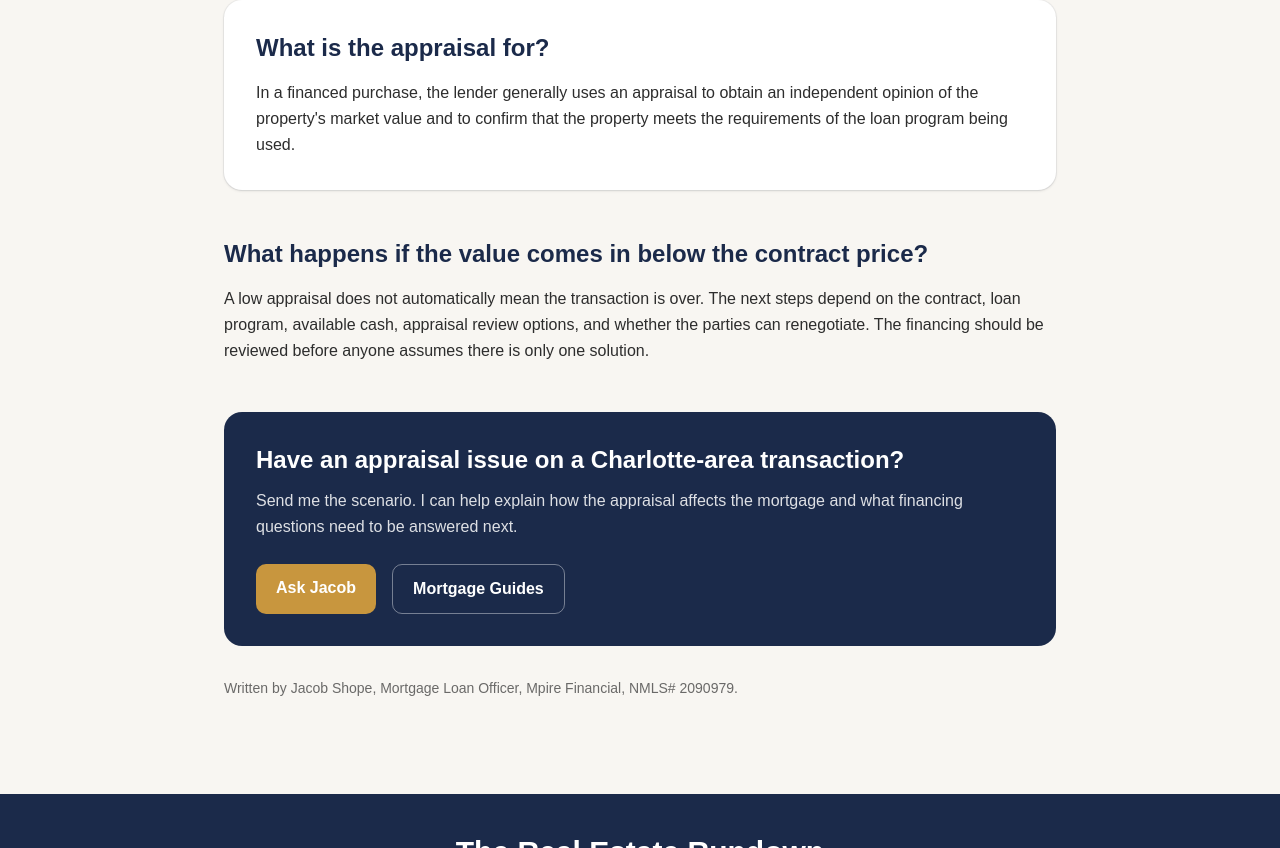
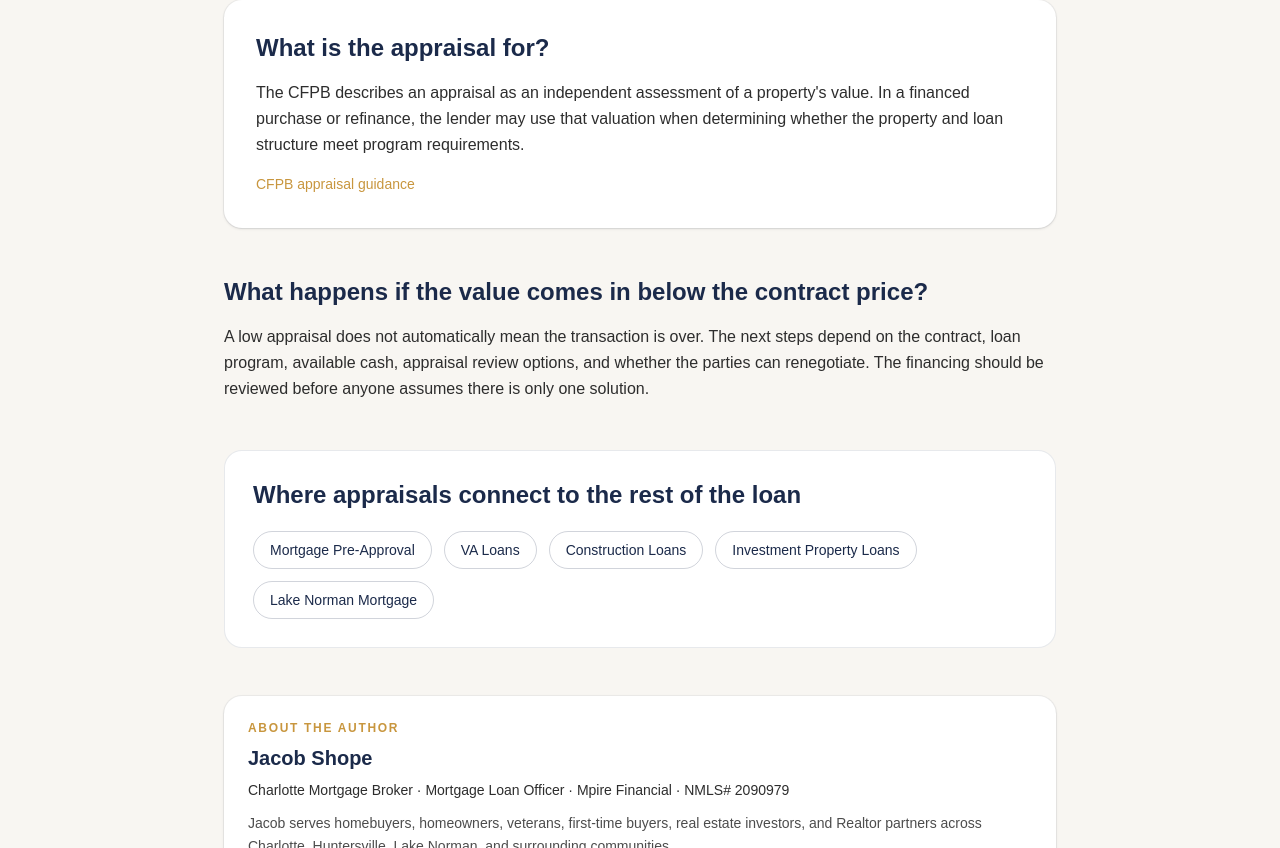
Before and after one commit to JLshope12/jacob-shope-mortgage, a Next.js app: page /mortgage-appraisal-charlotte in a window 1280 px wide. Shown: the part 492-1340 px from the top of the page. Built offline with nearby package versions, Linux system fonts and the light colour scheme.

Commit message:
Strengthen appraisal page with CFPB authority and mortgage links

```diff
--- a/app/mortgage-appraisal-charlotte/page.tsx
+++ b/app/mortgage-appraisal-charlotte/page.tsx
@@ -1,51 +1,87 @@
 import Link from "next/link";
+import { AuthorBox } from "@/components/seo/AuthorBox";
+
+const origin = "https://jacobshopemortgage.com";
+const pageUrl = `${origin}/mortgage-appraisal-charlotte`;
+const CFPB_APPRAISAL = "https://www.consumerfinance.gov/ask-cfpb/what-are-appraisals-and-why-do-i-need-to-look-at-them-en-167/";
 
 export const metadata = {
   title: "Mortgage Appraisal Charlotte NC | Jacob Shope",
   description:
     "Charlotte mortgage appraisal guidance from Jacob Shope. Learn what appraisals do, how value can affect financing, and what buyers and sellers should understand before closing.",
   alternates: { canonical: "/mortgage-appraisal-charlotte" },
+  authors: [{ name: "Jacob Shope", url: "/about" }],
+};
+
+const schema = {
+  "@context": "https://schema.org",
+  "@graph": [
+    {
+      "@type": "Article",
+      "@id": `${pageUrl}#article`,
+      headline: "Mortgage Appraisals in Charlotte, NC",
+      author: { "@id": `${origin}/#jacob-shope` },
+      publisher: { "@id": `${origin}/#mpire-financial` },
+      mainEntityOfPage: { "@id": `${pageUrl}#webpage` },
+      dateModified: "2026-09-08",
+      citation: [CFPB_APPRAISAL],
+    },
+    {
+      "@type": "WebPage",
+      "@id": `${pageUrl}#webpage`,
+      url: pageUrl,
+      name: "Mortgage Appraisals in Charlotte, NC",
+      author: { "@id": `${origin}/#jacob-shope` },
+      isPartOf: { "@id": `${origin}/#website` },
+      about: [
+        { "@type": "Thing", name: "Mortgage appraisal" },
+        { "@type": "Thing", name: "Property valuation" },
+        { "@type": "Place", name: "Charlotte, North Carolina" },
+        { "@type": "Place", name: "Lake Norman, North Carolina" },
+      ],
+    },
+  ],
 };
 
 export default function MortgageAppraisalCharlottePage() {
   return (
     <div className="bg-offwhite">
+      <script type="application/ld+json" dangerouslySetInnerHTML={{ __html: JSON.stringify(schema) }} />
       <section className="mx-auto max-w-4xl px-4 py-16 md:px-6 md:py-24 lg:px-8">
         <p className="font-semibold text-gold">Mortgage guidance from Jacob Shope</p>
-        <h1 className="mt-3 text-4xl font-bold tracking-tight text-navy md:text-5xl">
-          Mortgage Appraisals in Charlotte, NC
-        </h1>
-        <p className="mt-6 text-lg leading-relaxed text-charcoal">
-          The appraisal is one part of the mortgage process, but it can affect loan-to-value, financing structure, and sometimes the path to closing. Buyers, sellers, and Realtors are better prepared when they understand what the appraisal is actually doing.
-        </p>
-        <p className="mt-4 text-charcoal">
-          I&apos;m Jacob Shope, a Charlotte mortgage broker and Mortgage Loan Officer with Mpire Financial, NMLS# 2090979. I help clients understand how appraisal results connect to the loan and what options may exist when value becomes an issue.
-        </p>
+        <h1 className="mt-3 text-4xl font-bold tracking-tight text-navy md:text-5xl">Mortgage Appraisals in Charlotte, NC</h1>
+        <p className="mt-6 text-lg leading-relaxed text-charcoal">The appraisal is one part of the mortgage process, but it can affect loan-to-value, financing structure, and sometimes the path to closing. Buyers, sellers, and Realtors are better prepared when they understand what the appraisal is actually doing.</p>
+        <p className="mt-4 text-charcoal">I&apos;m Jacob Shope, a Charlotte mortgage broker and Mortgage Loan Officer with Mpire Financial, NMLS# 2090979. I help clients understand how appraisal results connect to the loan and what options may exist when value becomes an issue.</p>
 
         <section className="mt-12 rounded-2xl bg-white p-8 shadow-sm ring-1 ring-navy/5">
           <h2 className="text-2xl font-bold text-navy">What is the appraisal for?</h2>
-          <p className="mt-4 leading-relaxed text-charcoal">
-            In a financed purchase, the lender generally uses an appraisal to obtain an independent opinion of the property&apos;s market value and to confirm that the property meets the requirements of the loan program being used.
-          </p>
+          <p className="mt-4 leading-relaxed text-charcoal">The CFPB describes an appraisal as an independent assessment of a property&apos;s value. In a financed purchase or refinance, the lender may use that valuation when determining whether the property and loan structure meet program requirements.</p>
+          <a href={CFPB_APPRAISAL} target="_blank" rel="noopener noreferrer" className="mt-4 inline-flex text-sm font-medium text-gold hover:underline">CFPB appraisal guidance</a>
         </section>
 
         <section className="mt-12">
           <h2 className="text-2xl font-bold text-navy">What happens if the value comes in below the contract price?</h2>
-          <p className="mt-4 leading-relaxed text-charcoal">
-            A low appraisal does not automatically mean the transaction is over. The next steps depend on the contract, loan program, available cash, appraisal review options, and whether the parties can renegotiate. The financing should be reviewed before anyone assumes there is only one solution.
-          </p>
+          <p className="mt-4 leading-relaxed text-charcoal">A low appraisal does not automatically mean the transaction is over. The next steps depend on the contract, loan program, available cash, appraisal review options, and whether the parties can renegotiate. The financing should be reviewed before anyone assumes there is only one solution.</p>
         </section>
+
+        <section className="mt-12 rounded-2xl border border-navy/10 bg-white p-7">
+          <h2 className="text-2xl font-bold text-navy">Where appraisals connect to the rest of the loan</h2>
+          <div className="mt-5 flex flex-wrap gap-3 text-sm font-medium">
+            <Link href="/mortgage-preapproval-charlotte" className="rounded-full border border-navy/20 px-4 py-2 text-navy hover:border-gold hover:text-gold">Mortgage Pre-Approval</Link>
+            <Link href="/va-loans-charlotte" className="rounded-full border border-navy/20 px-4 py-2 text-navy hover:border-gold hover:text-gold">VA Loans</Link>
+            <Link href="/construction-loans-charlotte" className="rounded-full border border-navy/20 px-4 py-2 text-navy hover:border-gold hover:text-gold">Construction Loans</Link>
+            <Link href="/investment-property-loans-charlotte" className="rounded-full border border-navy/20 px-4 py-2 text-navy hover:border-gold hover:text-gold">Investment Property Loans</Link>
+            <Link href="/service-areas/lake-norman" className="rounded-full border border-navy/20 px-4 py-2 text-navy hover:border-gold hover:text-gold">Lake Norman Mortgage</Link>
+          </div>
+        </section>
+
+        <div className="mt-12"><AuthorBox /></div>
 
         <section className="mt-12 rounded-2xl bg-navy p-8 text-white">
           <h2 className="text-2xl font-bold">Have an appraisal issue on a Charlotte-area transaction?</h2>
           <p className="mt-3 leading-relaxed text-white/85">Send me the scenario. I can help explain how the appraisal affects the mortgage and what financing questions need to be answered next.</p>
-          <div className="mt-6 flex flex-wrap gap-4">
-            <Link href="/contact" className="rounded-lg bg-gold px-5 py-3 font-semibold text-white hover:bg-gold/90">Ask Jacob</Link>
-            <Link href="/mortgage-guides" className="rounded-lg border border-white/40 px-5 py-3 font-semibold text-white hover:bg-white hover:text-navy">Mortgage Guides</Link>
-          </div>
+          <div className="mt-6 flex flex-wrap gap-4"><Link href="/contact" className="rounded-lg bg-gold px-5 py-3 font-semibold text-white hover:bg-gold/90">Ask Jacob</Link><Link href="/mortgage-guides" className="rounded-lg border border-white/40 px-5 py-3 font-semibold text-white hover:bg-white hover:text-navy">Mortgage Guides</Link></div>
         </section>
-
-        <p className="mt-8 text-sm text-charcoal/70">Written by Jacob Shope, Mortgage Loan Officer, Mpire Financial, NMLS# 2090979.</p>
       </section>
     </div>
   );
```
